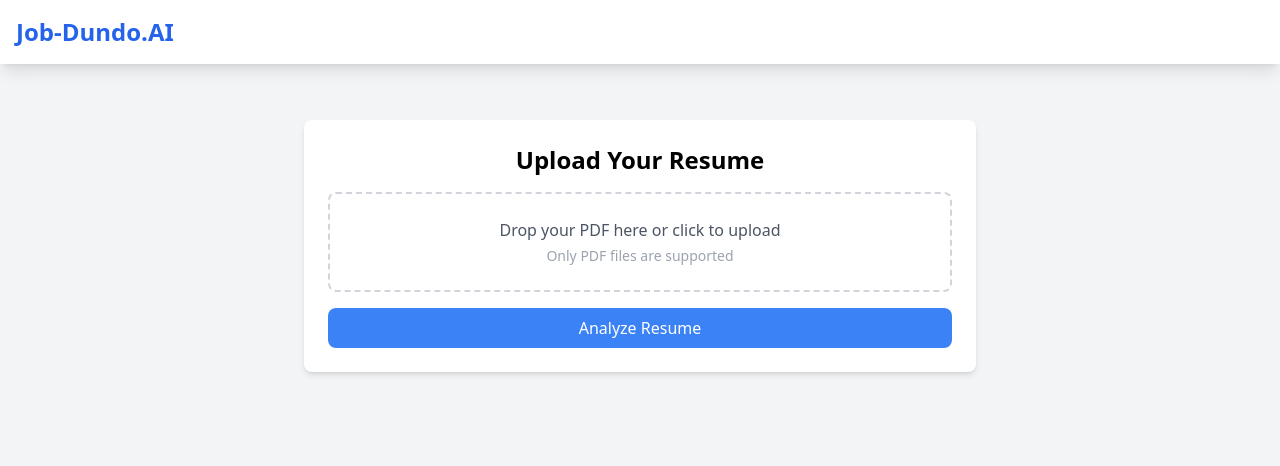
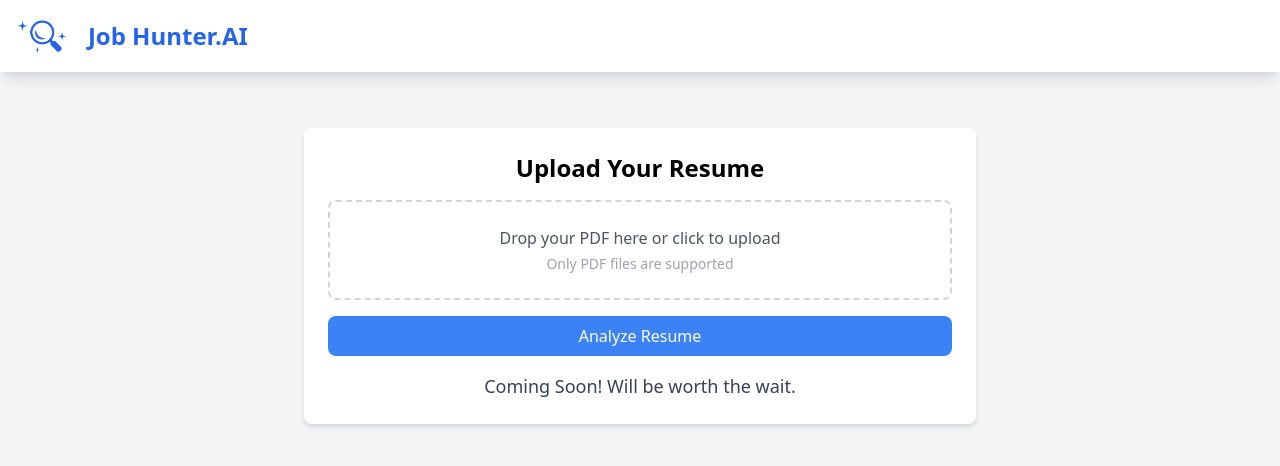
Before and after one commit to aditya699/Fast-API-Revision, a FastAPI app: page / in a window 1280 px wide. Shown: the top 466 px of the page. Run offline with FastAPI, Linux system fonts and the light colour scheme; some libraries are stand-ins or nearby versions.

Commit message:
added index.html

```diff
--- a/templates/index.html
+++ b/templates/index.html
@@ -3,7 +3,7 @@
 <head>
     <meta charset="UTF-8">
     <meta name="viewport" content="width=device-width, initial-scale=1.0">
-    <title>Job Dundo.AI</title>
+    <title>Job Hunter</title>
     <link rel="icon" href="/static/images/favicon.PNG" type="image/x-icon">
     <!-- Adding a simple CSS framework called Tailwind via CDN -->
     <script src="https://cdn.tailwindcss.com"></script>
@@ -11,8 +11,9 @@
 <body class="bg-gray-100">
     <!-- Navigation Bar -->
     <nav class="bg-white shadow-lg p-4">
-        <div class="container mx-auto">
-            <h1 class="text-2xl font-bold text-blue-600">Job-Dundo.AI</h1>
+        <div class="container mx-auto flex items-center">
+            <img src="/static/images/logo.PNG" alt="Logo" class="h-10 mr-4">
+            <h1 class="text-2xl font-bold text-blue-600">Job Hunter.AI</h1>
         </div>
     </nav>
 
@@ -47,6 +48,11 @@
                     Analyze Resume
                 </button>
             </form>
+
+            <!-- Coming Soon Message -->
+            <div class="mt-4 text-center">
+                <p class="text-lg text-gray-700">Coming Soon! Will be worth the wait.</p>
+            </div>
         </div>
     </main>
 </body>
```
Also changed, not shown: learning/html.md (added, +19 -0 lines), static/images/logo.PNG (added), static/images/logo.jpg (added), 1 other file.
